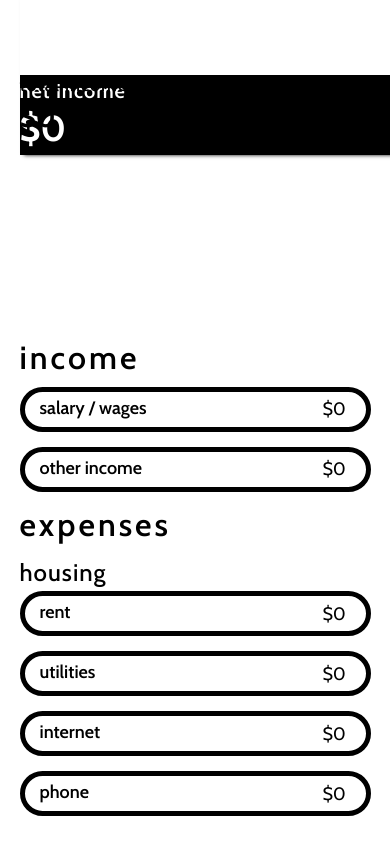
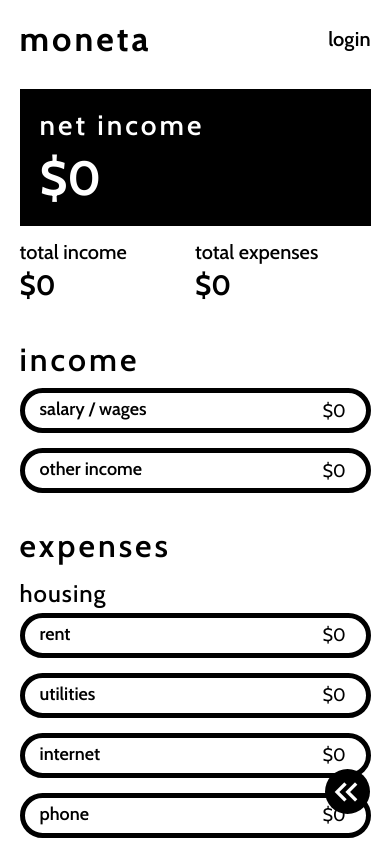
Before and after one commit to frances-m/budget-app, a React (Create React App) app: page / in a window 390 px wide. Shown: the top 844 px of the page. Built offline with nearby package versions, Linux system fonts and the light colour scheme.

Commit message:
reordered nav and results components to clean up code, added mobile styling

```diff
--- a/src/App.css
+++ b/src/App.css
@@ -502,8 +502,12 @@ nav.open {
 	transition: opacity .3s;
 }
 
+.navBtn-mobile {
+	display: none;
+}
+
 .navBtn.toggle,
-.mobileNavBtn.toggle {
+.navBtn-mobile.toggle {
 	transform: rotate(180deg);
 }
 
@@ -557,6 +561,10 @@ footer a {
 		padding: 45px 0 60px 0;
 	}
 
+	.userBtn {
+		padding-right: 40px;
+	}
+
 	main {
 		grid-template-columns: 1fr;
 	}
@@ -578,77 +586,60 @@ footer a {
 
 @media (max-width: 580px) {
 	.wrapper {
-		left: 0;
+		left: unset;
 		width: 90%;
 		max-width: 400px;
 		margin: 0 auto;
-	}
-
-	.results {
-		position: fixed;
-		top: 0;
-		z-index: 2;
-
-		grid-template-columns: 1fr;
-		grid-template-rows: 75px 80px;
-		width: 100vw;
-
-		background-color: white;
-		box-shadow: 4px 0 4px;
-	}
-
-	.results h2 {
-		margin-bottom: 5px;
-		font-size: 1rem;
-		letter-spacing: 1px;
-	}
-
-	.results h3 {
-		margin-bottom: 5px;
-		font-size: .9rem;
-		letter-spacing: 1px;
-	}
-
-	.total {
-		font-size: 1.4rem;
-	}
-
-	.net {
-		font-size: 1.8rem;
-	}
-
-	.netIncome {
-		display: flex;
-		flex-direction: column;
-		justify-content: center;
-		grid-row: 2 / span 1;
-		width: 100%;
-		height: 100%;
-		margin: 0;
 		padding: 0;
 	}
 
-	.totals {
-		display: grid;
-		grid-template-columns: repeat(2, 1fr);
-		grid-column: 1 / span 1;
+	header .wrapper {
+		max-width: 400px;
+	}
+
+	header {
+		padding: 20px 0 30px 0;
+	}
+
+
+	h1 {
+		font-size: 1.7rem;
+	}
+
+	.loginBtn {
+		margin-right: 0;
+		padding: 0;
+	}
+
+	.btnContainer {
+		margin-right: 0;
+	}
+
+	.userBtn {
+		padding-right: 0;
 	}
 
 	main {
+		width: 100%;
 		grid-template-rows: auto;
-		padding-top: 180px;
-	}
-
-	.income {
-		grid-row: 1 / span 1;
-	}
-
-	.expenses {
-		grid-column: 1 / span 1;
 	}
 
 	main input {
 		width: 100%;
+	}
+
+	.results {
+		grid-template-rows: repeat(2, auto);
+		margin-bottom: 40px;
+	}
+
+	.netIncome {
+		width: 100%;
+		height: auto;
+	}
+
+	.income {
+		margin-bottom: 20px;
 	}
 
 	nav {
@@ -657,20 +648,27 @@ footer a {
 		right: -90vw;
 
 		width: 90vw;
-		height: 95vh;
+		height: 98vh;
 		border-right: none;
+		border-bottom: none;
 		border-left: 5px solid black;
-		border-radius: 20px 0 0 20px;
+		border-radius: 20px 0 0 0;
 	}
+
 	nav.open {
 		left: unset;
 		right: 0px;
 	}
 
-	.mobileNavBtn {
+	.navBtn {
+		display: none;
+	}
+
+	.navBtn-mobile {
 		position: fixed;
 		bottom: 30px;
 		right: 20px;
+		z-index: 4;
 
 		display: flex;
 		align-items: center;
@@ -685,8 +683,85 @@ footer a {
 		transition: .6s;
 	}
 
-	.mobileNavBtn .material-symbols-outlined {
+	.navBtn-mobile .material-symbols-outlined {
+		position: relative;
+		right: 1.5px;
+		font-size: 1.8rem;
+	}
+}
+
+@media (max-width: 460px) {
+
+	header .material-symbols-outlined {
 		font-size: 1.8rem;
 	}
 
+	.results h2 {
+		font-size: 1.4rem;
+	}
+
+	.results h3 {
+		font-size: 1rem;
+		letter-spacing: 0px;
+	}
+
+	.net {
+		font-size: 2.4rem;
+	}
+
+	.total {
+		font-size: 1.4rem;
+	}
+
+	.login {
+		max-height: 500px;
+	}
+
+	.login h2 {
+		margin-top: 50px;
+		margin-bottom: 25px;
+		font-size: 1.3rem;
+		letter-spacing: 1px;
+	}
+
+	.login input {
+		margin-bottom: 12px;
+	}
+
+	.login input,
+	.loginSubmit {
+		height: 40px;
+	}
+
+	.loginSubmit {
+		font-size: 1rem;
+		margin-top: 8px;
+		margin-bottom: 20px;
+	}
+
+	.login label {
+		font-size: .9rem;
+		padding-bottom: 2px;
+		padding-left: 10px;
+	}
+
+	.loginClose {
+		top: 15px;
+		right: -7%;
+	}
+
+	.loginNotice,
+	.loginNotice button {
+		font-size: .8rem;
+	}
+
+	.loginWrapper {
+		width: 80%;
+	}
+
+	.visibilityBtn {
+		right: 5px;
+		bottom: 12px;
+	}
+
 }
--- a/src/App.js
+++ b/src/App.js
@@ -8,9 +8,7 @@ import LoginPage from './components/LoginPage';
 import Income from './components/Income';
 import Expenses from './components/Expenses';
 import Results from './components/Results';
-import MobileResults from './components/MobileResults';
 import Nav from './components/Nav';
-import MobileNav from './components/MobileNav';
 
 import './App.css';
 
@@ -86,23 +84,9 @@ function App() {
     const [isLoggedIn, setIsLoggedIn] = useState(false);
     const [userId, setUserId] = useState("");
 
-    const [isMobileView, setIsMobileView] = useState(false);
 
-
+    // on component mount...
     useEffect(() => {
-        // checks the window's current width
-        // determine if the user needs the mobile view
-            // set isMobileView in state to the appropriate boolean
-        const checkWindowSize = () => {
-            if (window.innerWidth <= 580) {
-                setIsMobileView(true);
-            } else {
-                setIsMobileView(false);
-            }
-        }
-
-        window.addEventListener('resize', checkWindowSize);
-
         // if the user has previously logged in and their userId is stored in localStorage...
         if (window.localStorage.userId) {
             // set the userId in state to the userId of the previous session
@@ -162,8 +146,8 @@ function App() {
 
         // if the numerical value of the target input exceeds the value cap
         if (value > 99999) {
-            // do not set a new value
-            return;
+            // set value to undefined
+            value = undefined;
         }
 
         // if the function call asks for a key (used to reference the key of an object)
@@ -172,28 +156,26 @@ function App() {
             // and return the key and the value
             const key = e.target.name;
             return [key, value];
-        } else {
+        }
+
         // otherwise, just return the value
         return value;
-        }
     }
 
     // when an input inside of <Income /> is updated...
     const updateIncome = (e) => {
-        try {
         // get the key needed to reference the location in state that will be updated and the new value for that key
         const [key, value] = handleInputChange(e);
+
+        if (value === undefined || key === undefined) {
+            return;
+        }
 
         // update the income state variable with the new value
         setIncome(prev => ({
             ...prev,
             [key]: value
         }));
-
-        } catch (err) {
-            console.log(err);
-            return;
-        }
     }
 
     // when an input inside of <Expenses /> is updated...
@@ -253,7 +235,6 @@ function App() {
                 // alert the user of the issue
                 alert('failed to save! please try again later.');
             });
-
     }
 
     const toggleLoginPage = () => {
@@ -314,28 +295,13 @@ function App() {
     }
 
     return (
-        !isMobileView ? (
         <>
             <Nav />
-                <header>
-                    <div className="wrapper">
             <Header save={save} toggleLoginPage={toggleLoginPage} isLoggedIn={isLoggedIn} logout={logout} deleteAccount={deleteAccount} />
-                    </div>
-                </header>
             <main className="wrapper">
                 <LoginPage updateUserId={updateUserId} toggleLoginPage={toggleLoginPage} />
                 <Income income={income} updateIncome={updateIncome} />
                 <Results income={income} expenseValues={expenseValues} />
-                    <Expenses expenses={expenses} updateExpenses={updateExpenses} expenseValues={expenseValues} />
-                </main>
-            </>
-        ) :
-            <>
-                <MobileResults income={income} expenseValues={expenseValues} />
-                <MobileNav save={save} toggleLoginPage={toggleLoginPage} isLoggedIn={isLoggedIn} />
-                <main className="wrapper">
-                    <LoginPage updateUserId={updateUserId} toggleLoginPage={toggleLoginPage} />
-                    <Income income={income} updateIncome={updateIncome} />
                 <Expenses expenses={expenses} updateExpenses={updateExpenses} expenseValues={expenseValues} />
             </main>
         </>
--- a/src/components/Header.js
+++ b/src/components/Header.js
@@ -6,7 +6,8 @@ const Header = ({ save, toggleLoginPage, isLoggedIn, logout, deleteAccount }) =>
     }
 
     return (
-        <>
+        <header>
+            <div className="wrapper">
                 <h1>Moneta</h1>
                 <div className="btnContainer">
                     {!isLoggedIn ?
@@ -32,7 +33,8 @@ const Header = ({ save, toggleLoginPage, isLoggedIn, logout, deleteAccount }) =>
                         </div>
                     }
                 </div>
-        </>
+            </div>
+        </header>
     )
 }
 
--- a/src/components/LoginPage.js
+++ b/src/components/LoginPage.js
@@ -113,7 +113,11 @@ const LoginPage = ({updateUserId, toggleLoginPage}) => {
         <section className="loginScreen">
             <div className="login">
                 <div className="loginWrapper">
-                    <button className="loginClose" type="button" onClick={toggleLoginPage}>x</button>
+                    <button className="loginClose" type="button" onClick={toggleLoginPage}>
+                        <span className="material-symbols-outlined">
+                            close
+                        </span>
+                    </button>
                     {
                         needsAccount ?
                         <CreateAccount toggleCreateAccountPage={toggleCreateAccountPage} createAccount={createAccount} newUsername={newUsername} newPassword={newPassword} updateLoginInputs={updateLoginInputs} /> :
--- a/src/components/MobileNav.js
+++ /dev/null
@@ -1,26 +0,0 @@
-import Header from "./Header";
-
-const MobileNav = ({ save, toggleLoginPage, isLoggedIn }) => {
-    const toggleMobileNav = () => {
-        const navEl = document.querySelector('nav');
-        const navBtnEl = document.querySelector('.mobileNavBtn');
-
-        navEl.classList.toggle('open');
-        navBtnEl.classList.toggle('toggle');
-    }
-
-    return (
-        <nav className="mobileNav">
-            <button className="mobileNavBtn" onClick={toggleMobileNav} aria-label="open navigation sidebar">
-                <span className="material-symbols-outlined">
-                    keyboard_double_arrow_left
-                </span>
-            </button>
-            <section className="sidebar">
-                <Header save={save} toggleLoginPage={toggleLoginPage} isLoggedIn={isLoggedIn} />
-            </section>
-        </nav>
-    )
-}
-
-export default MobileNav;
--- a/src/components/Nav.js
+++ b/src/components/Nav.js
@@ -2,9 +2,12 @@ const Nav = () => {
     const toggleNav = () => {
         const navEl = document.querySelector('nav');
         const navBtnEl = document.querySelector('.navBtn');
+        const mobileNavBtnEl = document.querySelector('.navBtn-mobile');
+        console.log(mobileNavBtnEl);
 
         navEl.classList.toggle('open');
         navBtnEl.classList.toggle('transition');
+        mobileNavBtnEl.classList.toggle('toggle');
 
         setTimeout(() => {
             navBtnEl.classList.toggle('toggle');
@@ -13,6 +16,12 @@ const Nav = () => {
     }
 
     return (
+        <>
+            <button className="navBtn-mobile" onClick={toggleNav} aria-label="toggle navigation sidebar">
+                <span className="material-symbols-outlined">
+                    keyboard_double_arrow_left
+                </span>
+            </button>
             <nav>
                 <button className="navBtn" onClick={toggleNav} aria-label="toggle navigation sidebar">
                     <span className="material-symbols-outlined">
@@ -24,6 +33,7 @@ const Nav = () => {
                     <p className="attrMe">Created by <a href="https://francesm.dev">Frances McKenzie</a></p>
                 </footer>
             </nav>
+        </>
     )
 }
 
```
Also changed, not shown: src/components/MobileResults.js (deleted, +0 -27 lines). Lines whose indentation alone changed are shown as unchanged.
